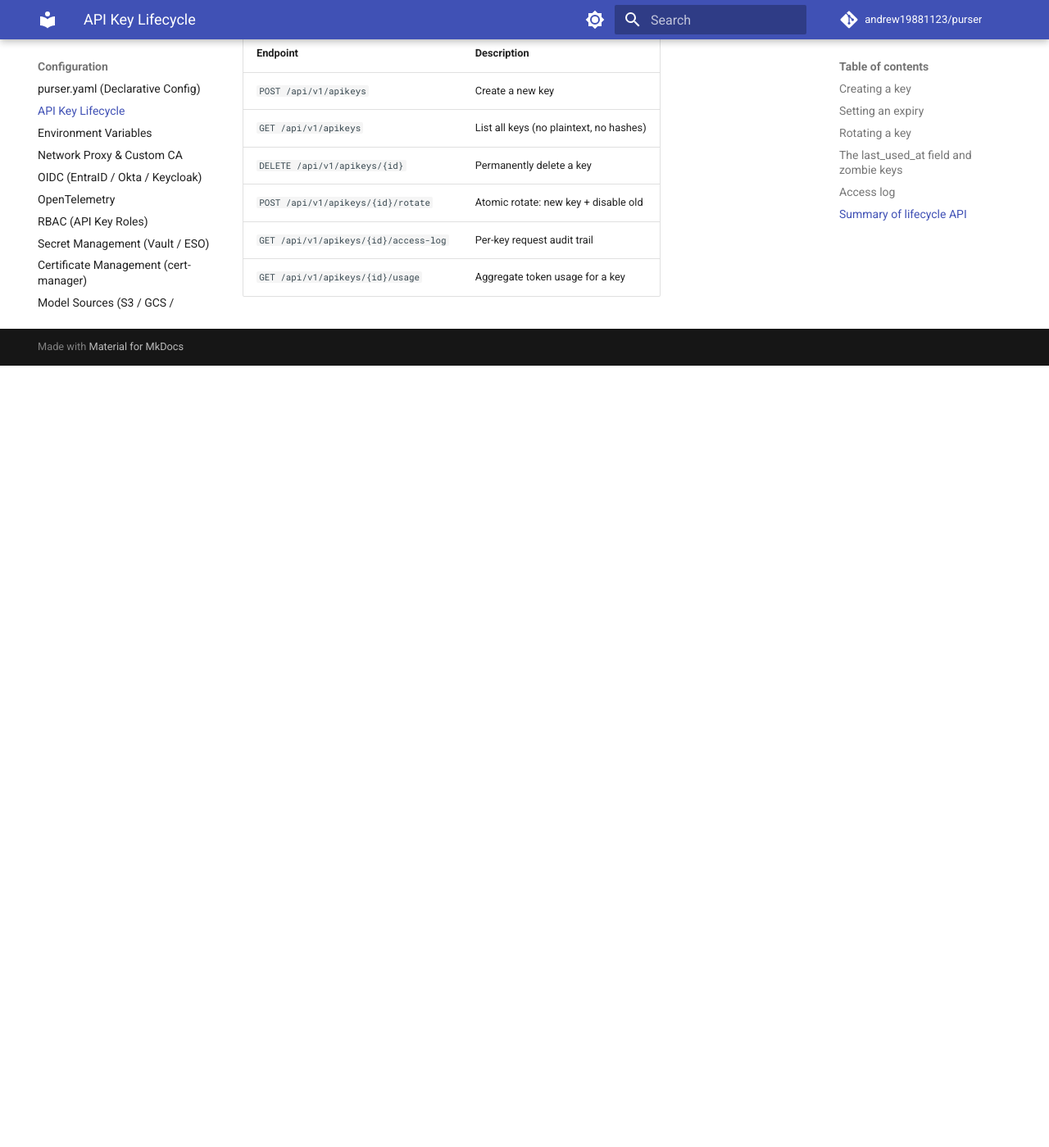
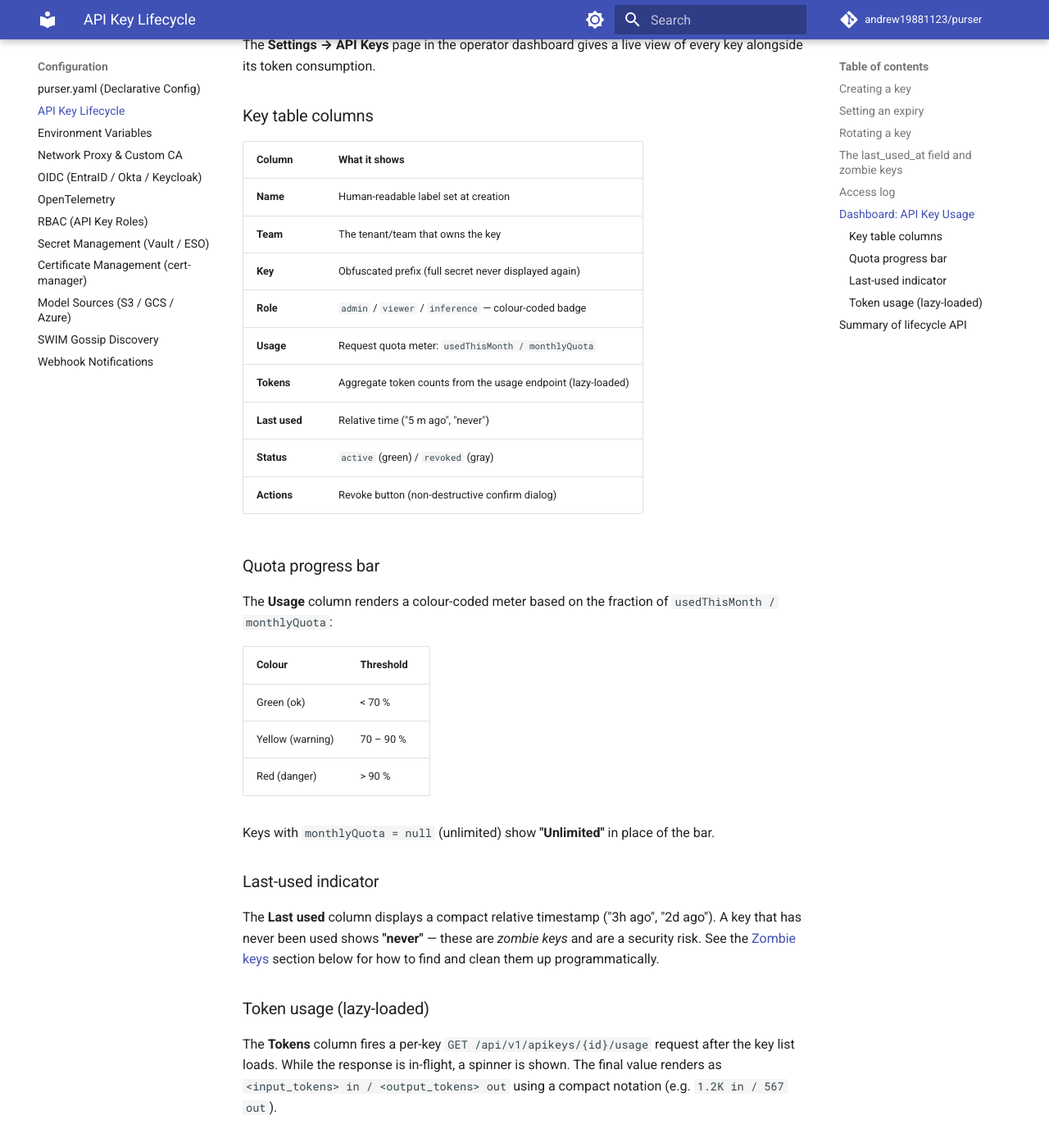
Before and after one commit to andrew19881123/purser, an MkDocs documentation site: the page built from website/docs/configuration/api-keys.md, in a window 1280 px wide and 1400 px high, scrolled down 3320 px. Shown: the whole window at 82% size. Built offline with MkDocs 1.6.1 and Material for MkDocs 9.7.7, drawn with Linux system fonts in a browser that asks for light colours; comment, search, counter and statistics services are not loaded; before the commit the page ends 3766 px from its top, so only the background shows below that.

Commit message:
feat(ui): SettingsPage API key usage table + license status tile
- LicenseCard: handle 404/error state gracefully as MIT Core mode
  (no error state shown — community badge + description instead)
- LicenseCard: add "N days remaining" countdown beside expiry date
- LicenseCard: add data-testid attributes (mit-core-desc, license-licensee,
  license-expiry, days-remaining) for testability
- Meter (ui.tsx): align quota-bar warning threshold to 70% (was 75%)
  matching green <70% / yellow 70-90% / red >90% spec
- i18n: add settings.license.daysRemaining key (en + it)
- Tests: 9 new cases across two describe blocks
    SettingsPage — API Keys tab: key table columns, quota bar percentage,
    "never" last-used, revoked badge, token usage after async load
    SettingsPage — License tile: MIT Core on 404, enterprise plan + expiry,
    days remaining, active feature gates
- Docs: api-keys.md — new "Dashboard: API Key Usage" section documenting
  quota bar colour thresholds, last-used indicator, lazy-loaded token counts
- Docs: website/docs/enterprise/license.md — new page covering what the
  license tile shows, installation via env-var / purser.yaml / REST API,
  feature gate reference table, renewal guidance

Co-Authored-By: Claude <noreply@anthropic.com>
Signed-off-by: andrew19881123 <andrew19881123@gmail.com>

```diff
--- a/ui/src/components/ui.tsx
+++ b/ui/src/components/ui.tsx
@@ -295,7 +295,7 @@ export function Meter({
   unit?: string;
 }) {
   const ratio = total > 0 ? used / total : 0;
-  const tone = ratio > 0.9 ? 'danger' : ratio > 0.75 ? 'warning' : 'ok';
+  const tone = ratio > 0.9 ? 'danger' : ratio > 0.7 ? 'warning' : 'ok';
   return (
     <div className="meter">
       <div className="meter__row">
--- a/website/docs/configuration/api-keys.md
+++ b/website/docs/configuration/api-keys.md
@@ -149,6 +149,53 @@ curl -s 'http://localhost:8080/api/v1/apikeys/key-a1b2c3d4/access-log?limit=20'
 
 The `limit` query parameter defaults to 50 and is capped at 1000.
 
+## Dashboard: API Key Usage
+
+The **Settings → API Keys** page in the operator dashboard gives a live view of
+every key alongside its token consumption.
+
+### Key table columns
+
+| Column | What it shows |
+|--------|---------------|
+| **Name** | Human-readable label set at creation |
+| **Team** | The tenant/team that owns the key |
+| **Key** | Obfuscated prefix (full secret never displayed again) |
+| **Role** | `admin` / `viewer` / `inference` — colour-coded badge |
+| **Usage** | Request quota meter: `usedThisMonth / monthlyQuota` |
+| **Tokens** | Aggregate token counts from the usage endpoint (lazy-loaded) |
+| **Last used** | Relative time ("5 m ago", "never") |
+| **Status** | `active` (green) / `revoked` (gray) |
+| **Actions** | Revoke button (non-destructive confirm dialog) |
+
+### Quota progress bar
+
+The **Usage** column renders a colour-coded meter based on the fraction of
+`usedThisMonth / monthlyQuota`:
+
+| Colour | Threshold |
+|--------|-----------|
+| Green (ok) | < 70 % |
+| Yellow (warning) | 70 – 90 % |
+| Red (danger) | > 90 % |
+
+Keys with `monthlyQuota = null` (unlimited) show **"Unlimited"** in place of the bar.
+
+### Last-used indicator
+
+The **Last used** column displays a compact relative timestamp ("3h ago",
+"2d ago"). A key that has never been used shows **"never"** — these are
+*zombie keys* and are a security risk. See the
+[Zombie keys](#the-last_used_at-field-and-zombie-keys) section below for how
+to find and clean them up programmatically.
+
+### Token usage (lazy-loaded)
+
+The **Tokens** column fires a per-key `GET /api/v1/apikeys/{id}/usage` request
+after the key list loads. While the response is in-flight, a spinner is shown.
+The final value renders as `<input_tokens> in / <output_tokens> out` using a
+compact notation (e.g. `1.2K in / 567 out`).
+
 ## Summary of lifecycle API
 
 | Endpoint | Description |
```
Also changed, not shown: ui/src/pages/SettingsPage.test.tsx (+181 -0 lines), ui/src/pages/SettingsPage.tsx (+22 -16 lines), website/docs/enterprise/license.md (added, +158 -0 lines), 2 other files.
